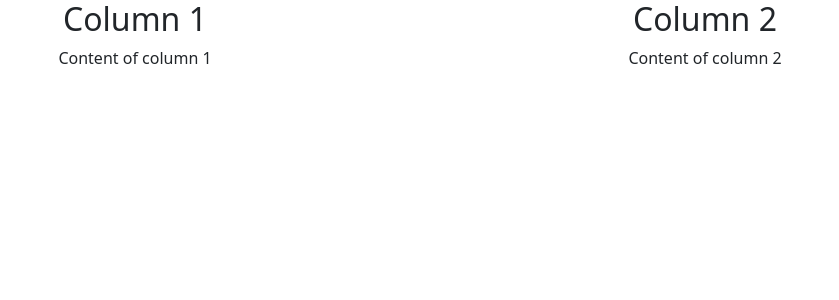
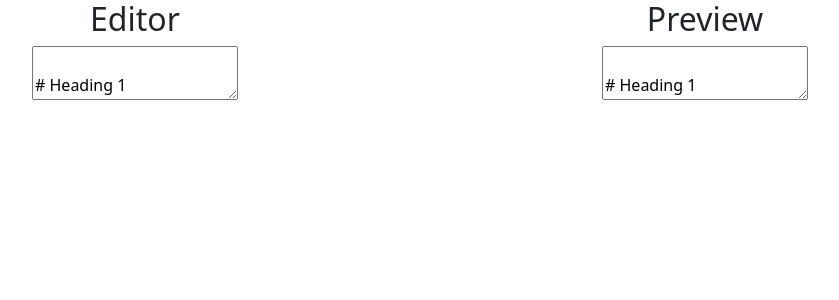
Before and after one commit to TamaraSovcikova/Markdown-Previewer, a React (Create React App) app in the folder markdown-previewer/: page / in a window 1280 px wide. Shown: the top 300 px of the page, without its empty margins (220-1059 px from the left). Built offline with nearby package versions, Linux system fonts and the light colour scheme.

Commit message:
fixing errors, implementing state

```diff
--- a/markdown-previewer/src/App.js
+++ b/markdown-previewer/src/App.js
@@ -1,21 +1,50 @@
+//import marked from 'marked';
 import './index.css';
-//import marked from 'marked';
+import React from 'react';
 import { Provider } from 'react-redux';
 import store from './redux/store';
+import { useState } from 'react';
 import 'bootstrap/dist/css/bootstrap.min.css';
 
-//const markdownText = "# Hello there";
+function App() {
+  const placeholderText = `
+# Heading 1
 
-// const MarkdownComponent = (markdownText) => {
-//   const html = marked(markdownText);
+## Subheading 2
 
-//   return <div dangerouslySetInnerHTML={{ __html: html }} />;
-// };
+[Link](https://example.com)
+
+Inline code: \`console.log("Hello, world!");\`
+
+Code block:
+
+\`\`\`
+function greet(name) {
+  console.log(\`Hello, \${name}!\`);
+}
+greet("Alice");
+\`\`\`
+
+- List item 1
+- List item 2
+- List item 3
+
+> Blockquote: "Be yourself; everyone else is already taken." - Oscar Wilde
+
+![Image](https://example.com/image.jpg)
+
+**Bolded text**
+`;
+const [editorValue, setEditorValue ] = useState(placeholderText);
+const [previewValue, setPreviewValue] = useState(editorValue);
 
 
+const handleEditorChange = (event) =>{
+  const newValue = event.target.value;
+  setEditorValue(newValue);
+  setPreviewValue(newValue);
+};
 
-
-function App() {
   return (
     <Provider store={store}>
       <div className="App">
@@ -23,14 +52,14 @@ function App() {
           <div className="row">
             <div className="col-sm-6">
               <div className="container">
-                <h2>Column 1</h2>
-                <p>Content of column 1</p>
+                <h2>Editor</h2>
+                <textarea id="editor" value={editorValue} onChange={handleEditorChange} />
               </div>
             </div>
             <div className="col-sm-6">
               <div className="container">
-                <h2>Column 2</h2>
-                <p>Content of column 2</p>
+                <h2>Preview</h2>
+                <textarea id="preview" value={previewValue} readOnly />
               </div>
             </div>
           </div>
@@ -41,3 +70,12 @@ function App() {
 }
 
 export default App;
+
+
+//const markdownText = "# Hello there";
+
+// const MarkdownComponent = (markdownText) => {
+//   const html = marked(markdownText);
+
+//   return <div dangerouslySetInnerHTML={{ __html: html }} />;
+// };
```
Also changed, not shown: markdown-previewer/package.json (+6 -1 lines), markdown-previewer/src/index.js (+3 -4 lines), 1 other file (tests, documents, lock files or other folders).
